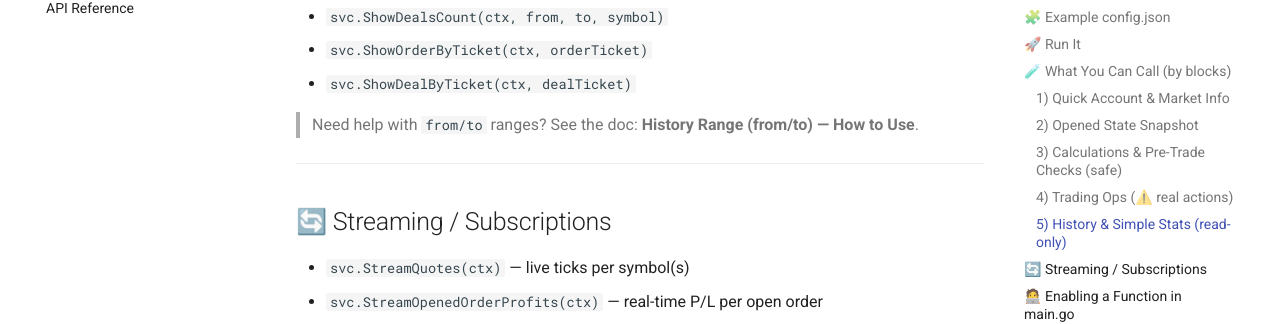
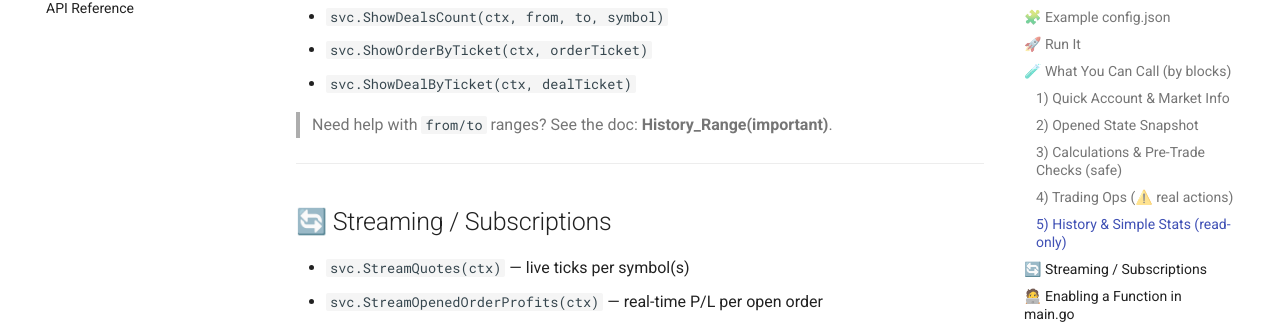
Before and after one commit to MetaRPC/GoMT5, an MkDocs documentation site: the page built from docs/Using_GoMT5.md, in a window 1280 px wide and 900 px high, scrolled down 3175 px. Shown: the part 145-469 px from the top of the window. Built offline with MkDocs 1.6.1 and Material for MkDocs 9.7.7, drawn with Linux system fonts in a browser that asks for light colours.

Commit message:
Update Using_GoMT5.md

```diff
--- a/docs/Using_GoMT5.md
+++ b/docs/Using_GoMT5.md
@@ -129,7 +129,7 @@ symbol ready: EURUSD
 * `svc.ShowOrderByTicket(ctx, orderTicket)`
 * `svc.ShowDealByTicket(ctx, dealTicket)`
 
-> Need help with `from/to` ranges? See the doc: **History Range (from/to) — How to Use**.
+> Need help with `from/to` ranges? See the doc: **History_Range(important)**.
 
 ---
 
```
